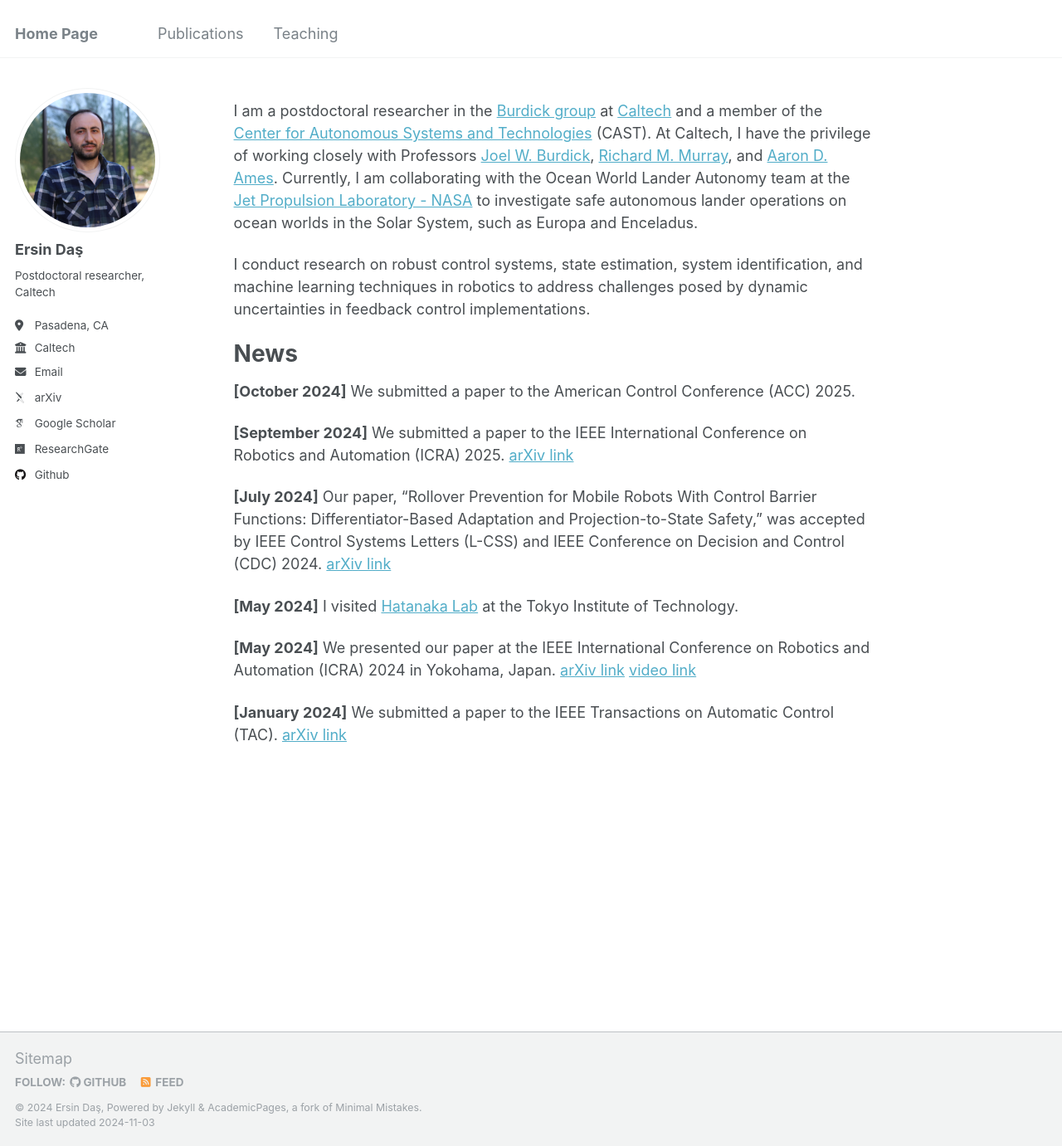
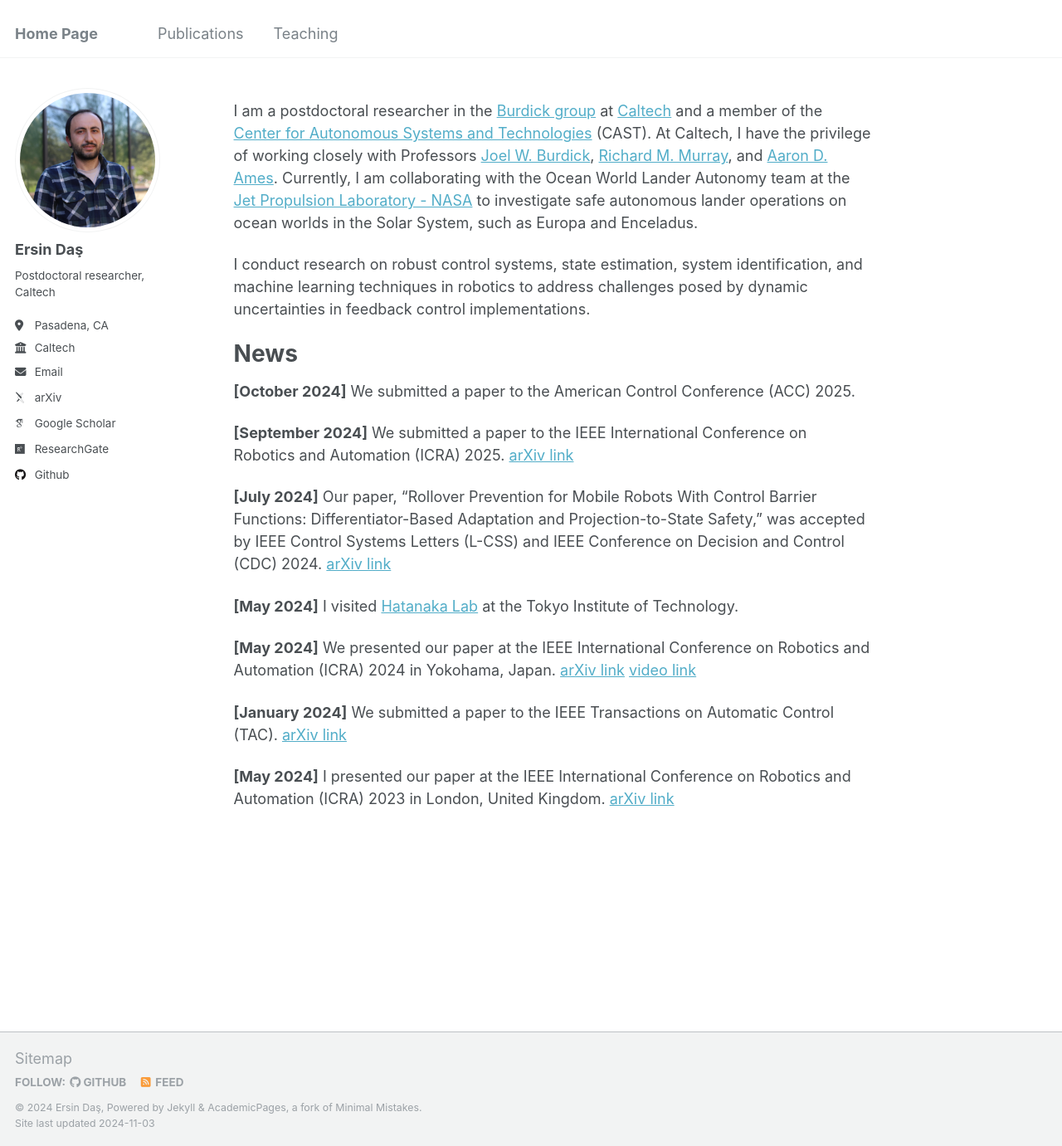
Before and after one commit to ersindas/ersindas.github.io, a Jekyll site: the page built from _pages/about.md, in a window 1280 px wide and 1381 px high. Shown: the whole window at 83% size. Built offline with Jekyll 4.4.1, drawn with Linux system fonts in a browser that asks for light colours; some web fonts are replaced.

Commit message:
Update about.md

```diff
--- a/_pages/about.md
+++ b/_pages/about.md
@@ -24,6 +24,9 @@ News
 **[May 2024]** We presented our paper at the IEEE International Conference on Robotics and Automation (ICRA) 2024 in Yokohama, Japan. [arXiv link](https://arxiv.org/pdf/2310.05865) [video link](https://youtu.be/41Jh1GD_9Ok)
 
 **[January 2024]** We submitted a paper to the IEEE Transactions on Automatic Control (TAC). [arXiv link](https://arxiv.org/pdf/2401.01881)
+
+**[May 2024]** I presented our paper at the IEEE International Conference on Robotics and Automation (ICRA) 2023 in London, United Kingdom. [arXiv link](https://arxiv.org/pdf/2303.03658)
+
 
 <!-- This is the front page of a website that is powered by the [Academic Pages template](https://github.com/academicpages/academicpages.github.io) and hosted on GitHub pages. [GitHub pages](https://pages.github.com) is a free service in which websites are built and hosted from code and data stored in a GitHub repository, automatically updating when a new commit is made to the repository. This template was forked from the [Minimal Mistakes Jekyll Theme](https://mmistakes.github.io/minimal-mistakes/) created by Michael Rose, and then extended to support the kinds of content that academics have: publications, talks, teaching, a portfolio, blog posts, and a dynamically-generated CV. You can fork [this template](https://github.com/academicpages/academicpages.github.io) right now, modify the configuration and markdown files, add your own PDFs and other content, and have your own site for free, with no ads!
 
```
